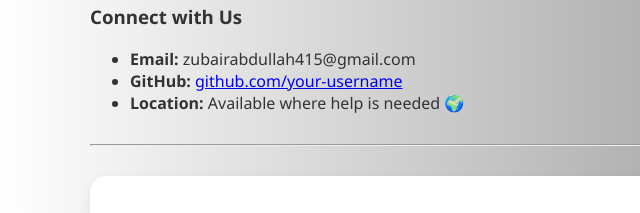
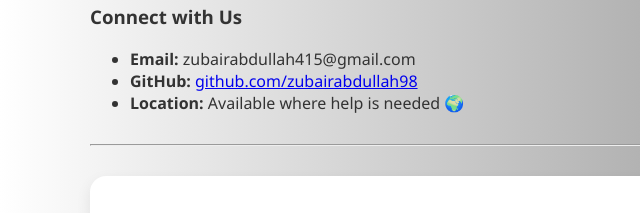
Before and after one commit to zubairabdullah98/lift-portfolio, a plain HTML site: page index.html in a window 1280 px wide. Shown: the part 2973-3186 px from the top of the page, 0-640 px from the left. Drawn offline with Linux system fonts and the light colour scheme.

Commit message:
Update index.html

```diff
--- a/index.html
+++ b/index.html
@@ -503,7 +503,7 @@
     <h3>Connect with Us</h3>
     <ul class="contact-list">
         <li><strong>Email:</strong> zubairabdullah415@gmail.com</li>
-        <li><strong>GitHub:</strong> <a href="https://github.com/zubairabdullah98" target="_blank">github.com/your-username</a></li>
+        <li><strong>GitHub:</strong> <a href="https://github.com/zubairabdullah98" target="_blank">github.com/zubairabdullah98</a></li>
         <li><strong>Location:</strong> Available where help is needed 🌍</li>
     </ul>
 
```
